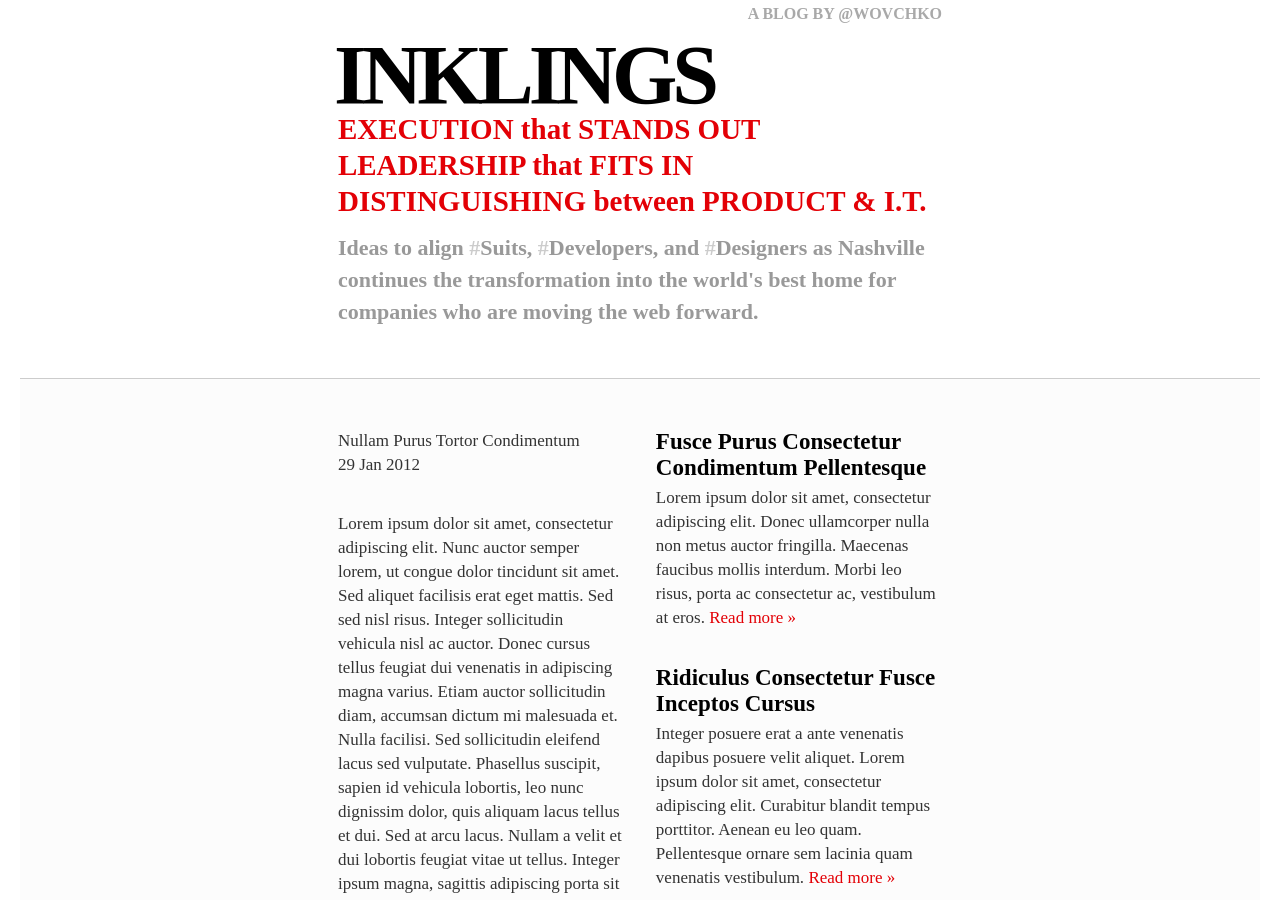
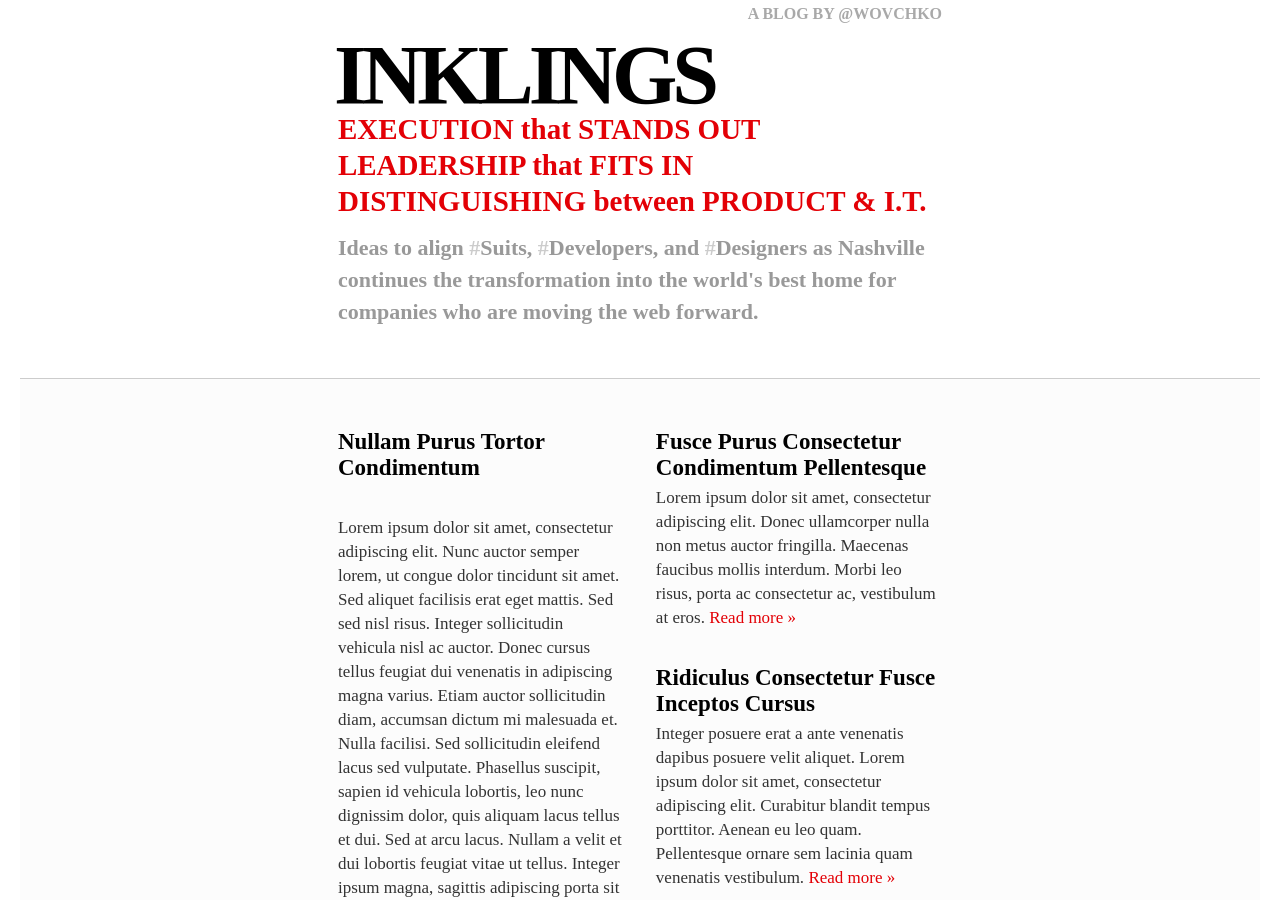
Before and after one commit to wovchko/inklings, a Jekyll site: the page built from index.html, in a window 1280 px wide and 900 px high. Built offline with Jekyll 4.4.1, drawn with Linux system fonts in a browser that asks for light colours; Markdown is read by kramdown in place of the engine named in the settings; the list of posts is cut into pages by our own code.

Commit message:
Adding Jekyll tags

```diff
--- a/_includes/post-article.html
+++ b/_includes/post-article.html
@@ -2,7 +2,5 @@
 {% assign content = post.content %}
 {% endif %}
 
-{{ post.title }}<br />
-{{ post.date | date_to_string }}<br />
-{{ content }}<br />
-<br />
+<h5>{{ post.title }}</h5>
+<p>{{ content }}</p>
--- a/index.html
+++ b/index.html
@@ -4,5 +4,5 @@ description: This is the landing page
 ---
 
 {% for post in site.posts limit: 1 %}
-<p>{% include post-article.html %}</p>
+{% include post-article.html %}
 {% endfor %}
```
